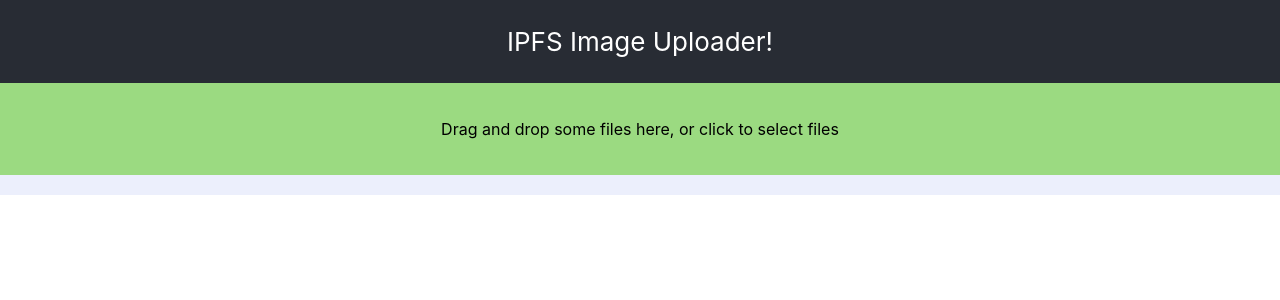
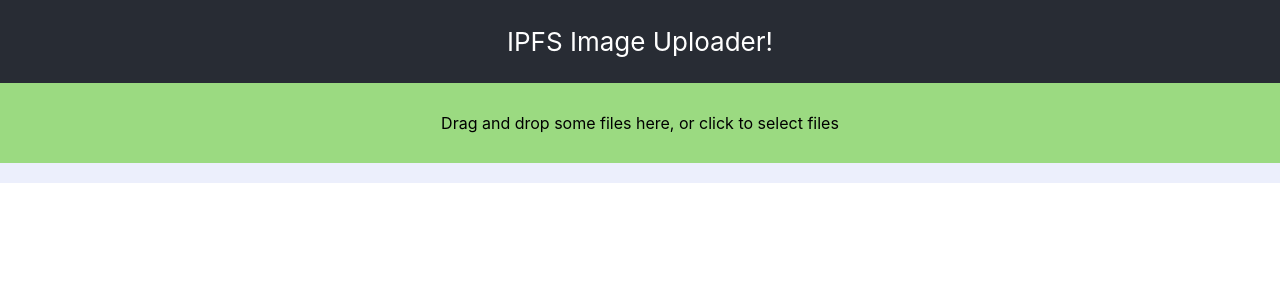
Before and after one commit to radio-alice/ipfs-image-uploader, a React (Create React App) app: page / in a window 1280 px wide. Shown: the top 300 px of the page. Built offline with nearby package versions, Linux system fonts and the light colour scheme.

Commit message:
small style fixes

```diff
--- a/src/components/Gallery.js
+++ b/src/components/Gallery.js
@@ -58,7 +58,10 @@ class Gallery extends React.Component {
     })
     return (
       <main>
-        <header class="dropzone">{ DropArea(this.onImageDrop.bind(this)) }</header>
+        <section class="dropzone">
+          { DropArea(this.onImageDrop.bind(this)) }
+        </section>
+        <section class="searchBar"></section>
         <section class="gallery">{ imageUploads }</section>
       </main>
     )
--- a/src/index.css
+++ b/src/index.css
@@ -10,7 +10,11 @@ body {
 
 .dropzone {
   background-color: #9bda81;
-  padding: 20px;
+  cursor: grab;
+}
+.dropzone div, .dropzone p {
+  margin: 0;
+  padding: 15px;
 }
 
 .gallery {
```
